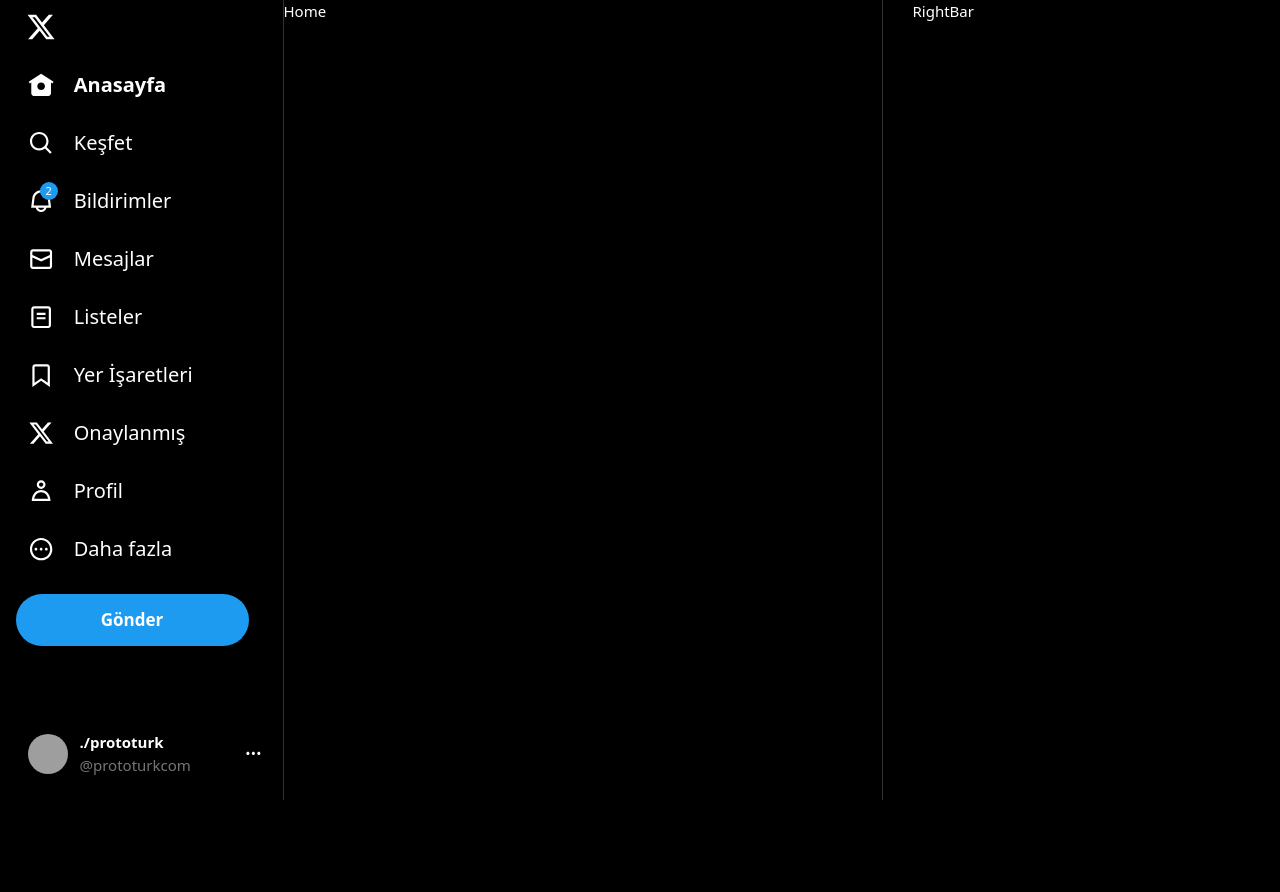
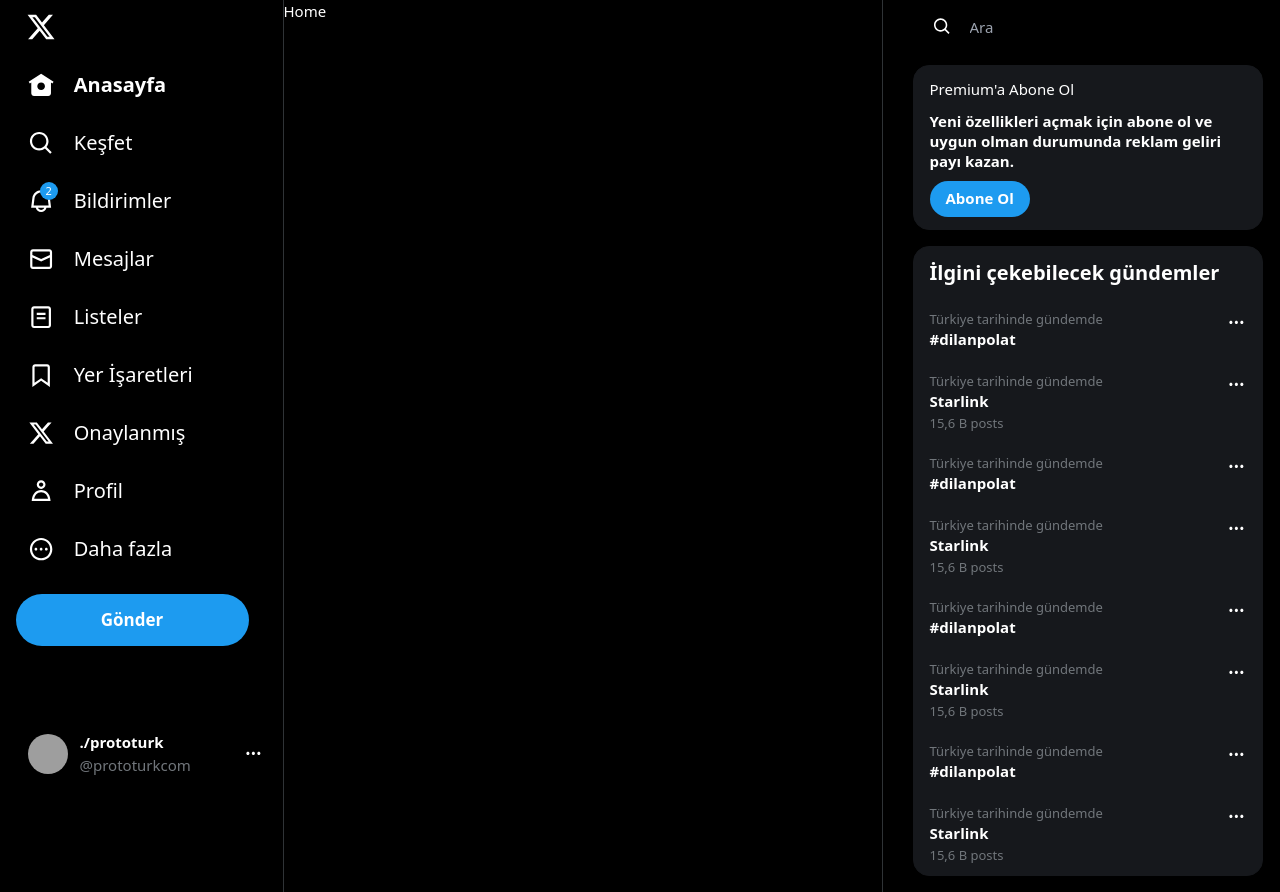
Before and after one commit to Yusfdemir/ReactTwitterClone, a React (Vite) app: page / in a window 1280 px wide. Before the commit the page ends 800 px from the top, so only its background shows below. Built offline with nearby package versions, Linux system fonts and the light colour scheme; grey boxes are pictures that could not be loaded.

Commit message:
Sağ sidebar hazırlanmaya başlandı

```diff
--- a/package.json
+++ b/package.json
@@ -17,7 +17,8 @@
     "react": "^18.2.0",
     "react-dom": "^18.2.0",
     "react-redux": "^8.1.3",
-    "react-router-dom": "^6.16.0"
+    "react-router-dom": "^6.16.0",
+    "react-use": "^17.4.0"
   },
   "devDependencies": {
     "@types/react": "^18.2.15",
--- a/src/assets/css/layouts/main/rightbar/index.jsx
+++ b/src/assets/css/layouts/main/rightbar/index.jsx
@@ -1,9 +1,14 @@
 import React from 'react'
+import Search from './search'
+import Premium from './premium'
+import Topics from './topics'
 
 const Rightbar = () => {
   return (
     <aside className='w-[350px] mr-2.5'>
-      RightBar
+      <Search/>
+      <Premium/>
+      <Topics/>
     </aside>
   )
 }
--- /dev/null
+++ b/src/assets/css/layouts/main/rightbar/premium/index.jsx
@@ -0,0 +1,17 @@
+import React from 'react'
+import Button from "../../../../../../components/button"
+const Premium = () => {
+  return (
+    <div className='bg-[#16181c] mb-4 rounded-2xl border border-[#16181c] py-3 px-4 flex flex-col gap-2.5'>
+        <h6>Premium'a Abone Ol</h6>
+        <p className="leading-5 font-bold">
+				Yeni özellikleri açmak için abone ol ve uygun olman durumunda reklam geliri payı kazan.
+			</p>
+			<div className="self-start">
+				<Button>Abone Ol</Button>
+			</div>
+    </div>
+  )
+}
+
+export default Premium
--- /dev/null
+++ b/src/assets/css/layouts/main/rightbar/search/index.jsx
@@ -0,0 +1,64 @@
+import {useRef, useState} from "react";
+import {useClickAway} from 'react-use';
+
+export default function Search() {
+
+	const [query, setQuery] = useState('')
+	const [focus, setFocus] = useState(false)
+
+	const ref = useRef()
+	useClickAway(ref, () => {
+		setFocus(false)
+	});
+
+	return (
+		<div
+			ref={ref}
+			className="min-h-[2rem] h-[3.313rem] mb-3 flex items-center sticky top-0 bg-[color:var(--background-primary)] z-10"
+		>
+			<label className="h-[2.688rem] rounded-full bg-[color:var(--background-third)] w-full relative group border border-transparent focus-within:bg-[color:var(--background-primary)] focus-within:border-[color:var(--color-primary)]">
+				<div className="w-[3.5rem] h-full flex items-center justify-center absolute top-0 left-0 pointer-events-none">
+					<svg
+						viewBox="0 0 24 24"
+						className="h-[1.172rem] min-w-[2rem] text-[color:var(--color-base-secondary)] group-focus-within:text-[color:var(--color-primary)]"
+					>
+						<path
+							fill="currentColor"
+							d="M10.25 3.75c-3.59 0-6.5 2.91-6.5 6.5s2.91 6.5 6.5 6.5c1.795 0 3.419-.726 4.596-1.904 1.178-1.177 1.904-2.801 1.904-4.596 0-3.59-2.91-6.5-6.5-6.5zm-8.5 6.5c0-4.694 3.806-8.5 8.5-8.5s8.5 3.806 8.5 8.5c0 1.986-.682 3.815-1.824 5.262l4.781 4.781-1.414 1.414-4.781-4.781c-1.447 1.142-3.276 1.824-5.262 1.824-4.694 0-8.5-3.806-8.5-8.5z"
+						/>
+					</svg>
+				</div>
+				<input
+					type="text"
+					placeholder="Ara"
+					className="w-full h-full bg-transparent rounded-full outline-none pl-[3.5rem]"
+					value={query}
+					onFocus={() => setFocus(true)}
+					onChange={e => setQuery(e.target.value)}
+				/>
+				{(query && focus) && (
+					<button
+						type="button"
+						onClick={() => setQuery('')}
+						className="w-[22px] h-[22px] rounded-full bg-[color:var(--color-primary)] flex items-center justify-center text-black min-w-[22px] absolute top-1/2 -translate-y-1/2 right-3"
+					>
+						<svg viewBox="0 0 15 15" width={10} height={10}>
+								<path
+									fill="currentColor"
+									d="M6.09 7.5L.04 1.46 1.46.04 7.5 6.09 13.54.04l1.42 1.42L8.91 7.5l6.05 6.04-1.42 1.42L7.5 8.91l-6.04 6.05-1.42-1.42L6.09 7.5z"
+								/>
+						</svg>
+					</button>
+				)}
+			</label>
+			{focus && (
+				<div
+					className="absolute w-[350px] top-full -left-px -translate-y-1 bg-[color:var(--background-primary)] shadow-box max-h-[calc(80vh-53px)] rounded-lg text-center min-h-[100px]">
+					<p className="p-3 pt-5 text-[color:var(--color-base-secondary)] leading-5">
+						Kişileri, listeleri veya anahtar kelimeleri aramayı dene
+					</p>
+				</div>
+			)}
+		</div>
+	)
+}
--- /dev/null
+++ b/src/assets/css/layouts/main/rightbar/topics/index.jsx
@@ -0,0 +1,15 @@
+import React from 'react'
+import { topics } from '../../../../../../utils/consts'
+import Topic from './topic'
+const Topics = () => {
+  return (
+    <section className='bg-[#16181c] mb-4 rounded-2xl border border-[#16181c]'>
+        <h5 className='py-3 px-4 text-xl font-bold flex items-center' >İlgini çekebilecek gündemler</h5>
+        <div className='grid'>
+            {topics.map((topic,index)=><Topic item={topic} key={index}/>)}
+        </div>
+    </section>
+  )
+}
+
+export default Topics
--- /dev/null
+++ b/src/assets/css/layouts/main/rightbar/topics/topic/index.jsx
@@ -0,0 +1,53 @@
+import React from 'react'
+import { Link } from 'react-router-dom'
+import { numberFormat } from '../../../../../../../utils/format'
+import { Popover } from '@headlessui/react'
+
+const Topic = ({item}) => {
+  return (
+    <Link to="/" className='py-3 px-4 transition-colors hover:bg-white/[0.03] relative'>
+        <div className='text-[13px] text-[#71767b] leading-4'>{item.title}</div>
+        <div className='text-[15px] font-bold leading-5 mt-0.5'>{item.topic.type==="tag" && '#'}{item.topic.value}</div>
+        {item?.postCount && (
+            <div className='text-[13px] mt-1 text-[#71767b]  leading-4'>
+                {numberFormat(item.postCount)} posts
+            </div>
+        )}
+
+        <Popover className="absolute top-1.5 right-2">
+            <Popover.Button
+                className="outline-none w-[34.75px] h-[34.75px] rounded-full text-[color:var(--color-base-secondary)] flex items-center justify-center hover:text-[color:var(--color-primary)] transition-colors relative before:absolute before:inset-0 before:rounded-full hover:before:hover:bg-[color:var(--color-primary)] before:transition-all before:z-[-1] before:opacity-[.15] z-[1]"
+            >
+                <svg viewBox="0 0 24 24" className="h-[1.172rem]">
+                    <path
+                        fill="currentColor"
+                        d="M3 12c0-1.1.9-2 2-2s2 .9 2 2-.9 2-2 2-2-.9-2-2zm9 2c1.1 0 2-.9 2-2s-.9-2-2-2-2 .9-2 2 .9 2 2 2zm7 0c1.1 0 2-.9 2-2s-.9-2-2-2-2 .9-2 2 .9 2 2 2z"
+                    />
+                </svg>
+            </Popover.Button>
+            <Popover.Panel className="w-[24rem] rounded-xl grid absolute top-2 overflow-hidden right-0 bg-[color:var(--background-primary)] shadow-box z-[2]">
+                <button type="button" className="hover:bg-[color:var(--background-secondary)] transition-colors text-left py-3 px-4 flex items-center gap-3 leading-5 font-bold ">
+                    <svg viewBox="0 0 24 24" className="h-[1.172rem]">
+                            <path
+                                fill="currentColor"
+                                d="M9.5 7c.828 0 1.5 1.119 1.5 2.5S10.328 12 9.5 12 8 10.881 8 9.5 8.672 7 9.5 7zm5 0c.828 0 1.5 1.119 1.5 2.5s-.672 2.5-1.5 2.5S13 10.881 13 9.5 13.672 7 14.5 7zM12 22.25C6.348 22.25 1.75 17.652 1.75 12S6.348 1.75 12 1.75 22.25 6.348 22.25 12 17.652 22.25 12 22.25zm0-18.5c-4.549 0-8.25 3.701-8.25 8.25s3.701 8.25 8.25 8.25 8.25-3.701 8.25-8.25S16.549 3.75 12 3.75zM8.947 17.322l-1.896-.638C7.101 16.534 8.322 13 12 13s4.898 3.533 4.949 3.684l-1.897.633c-.031-.09-.828-2.316-3.051-2.316s-3.021 2.227-3.053 2.322z"
+                            />
+                    </svg>
+                    İlgimi çekmiyor
+                </button>
+                <button type="button" className="hover:bg-[color:var(--background-secondary)] transition-colors text-left py-3 px-4 flex items-center gap-3 leading-5 font-bold">
+                    <svg viewBox="0 0 24 24" className="h-[1.172rem]">
+                            <path
+                                fill="currentColor"
+                                d="M9.5 7c.828 0 1.5 1.119 1.5 2.5S10.328 12 9.5 12 8 10.881 8 9.5 8.672 7 9.5 7zm5 0c.828 0 1.5 1.119 1.5 2.5s-.672 2.5-1.5 2.5S13 10.881 13 9.5 13.672 7 14.5 7zM12 22.25C6.348 22.25 1.75 17.652 1.75 12S6.348 1.75 12 1.75 22.25 6.348 22.25 12 17.652 22.25 12 22.25zm0-18.5c-4.549 0-8.25 3.701-8.25 8.25s3.701 8.25 8.25 8.25 8.25-3.701 8.25-8.25S16.549 3.75 12 3.75zM8.947 17.322l-1.896-.638C7.101 16.534 8.322 13 12 13s4.898 3.533 4.949 3.684l-1.897.633c-.031-.09-.828-2.316-3.051-2.316s-3.021 2.227-3.053 2.322z"
+                            />
+                    </svg>
+                    Bu gündem başlığı zararlı veya spam içeriyor
+                </button>
+            </Popover.Panel>
+        </Popover>
+    </Link>
+  )
+}
+
+export default Topic
--- /dev/null
+++ b/src/utils/format.js
@@ -0,0 +1,10 @@
+export const numberFormat=value=> {
+    let config={};
+    if(value > 9999){
+        config={
+            notation:'compact',
+        maximumFractionDigits:1
+        }
+    }
+    return Intl.NumberFormat('tr',config).format(value)
+}
```
Also changed, not shown: 1 other file (tests, documents, lock files or other folders).
